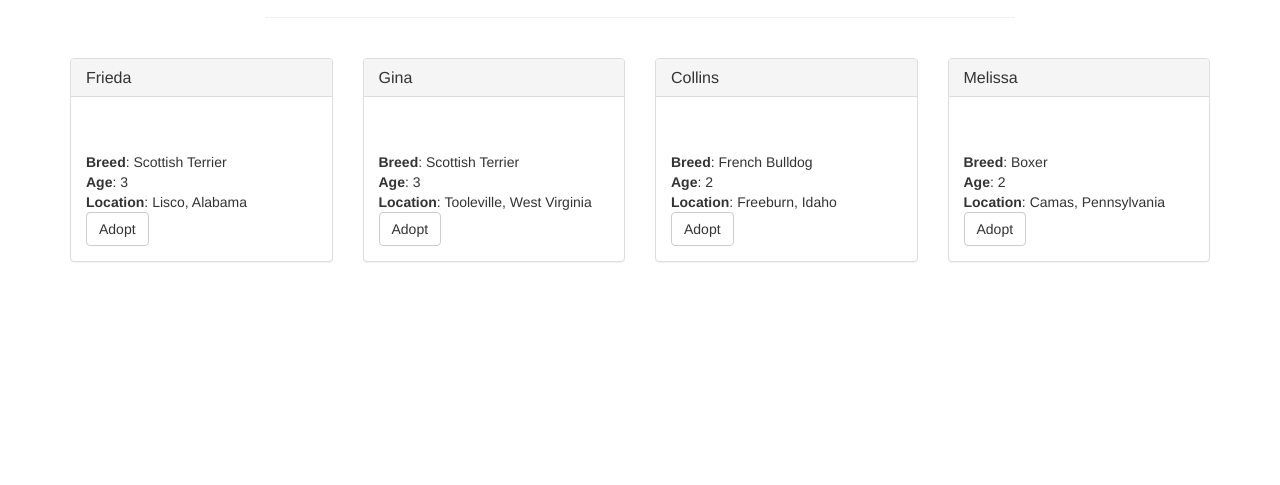
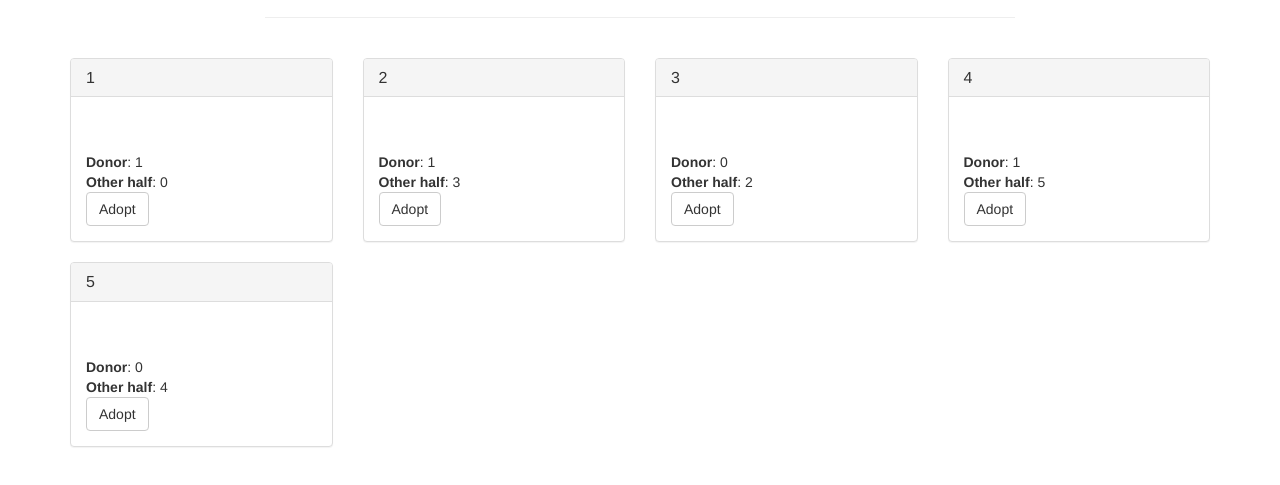
Before and after one commit to angelama214/bonemarrow, a website: page src/index.html in a window 1280 px wide. Shown: the part 63-548 px from the top of the page. Drawn offline with nearby package versions, Linux system fonts and the light colour scheme; files whose address does not match are found by name.

Commit message:
pairs.json

```diff
--- a/src/index.html
+++ b/src/index.html
@@ -41,9 +41,8 @@
           <div class="panel-body">
             <br/><br/>
 
-            <strong>Breed</strong>: <span class="pet-breed">Golden Retriever</span><br/>
-            <strong>Age</strong>: <span class="pet-age">3</span><br/>
-            <strong>Location</strong>: <span class="pet-location">Warren, MI</span><br/>
+            <strong>Donor</strong>: <span class="donor">3</span><br/>
+            <strong>Other half</strong>: <span class="otherhalf">YAY</span><br/>
 
 <!--             <strong>Donee ID</strong>: <span class="donee-id">Donee ID</span><br/>
             <strong>Donor ID</strong>: <span class="donor-id">Donor ID</span><br/>
--- a/src/js/app.js
+++ b/src/js/app.js
@@ -4,7 +4,7 @@ App = {
 
   init: function() {
     // Load pets.
-    $.getJSON('../pets.json', function(data) {
+    $.getJSON('../people.json', function(data) {
       var petsRow = $('#petsRow');
       var petTemplate = $('#petTemplate');
 
@@ -13,11 +13,11 @@ App = {
         // petTemplate.find('.donor-id').text(data[i].donor_id);
         // petTemplate.find('.donee-id').text(data[i].donee_id);
         // petTemplate.find('.btn-adopt').attr('data-id', data[i].id);
-        petTemplate.find('.panel-title').text(data[i].name);
+        petTemplate.find('.panel-title').text(data[i].id);
 
-        petTemplate.find('.pet-breed').text(data[i].breed);
-        petTemplate.find('.pet-age').text(data[i].age);
-        petTemplate.find('.pet-location').text(data[i].location);
+        petTemplate.find('.donor').text(data[i].donor);
+        petTemplate.find('.otherhalf').text(data[i].otherhalf);
+
         petTemplate.find('.btn-adopt').attr('data-id', data[i].id);
 
         petsRow.append(petTemplate.html());
--- a/src/people.json
+++ b/src/people.json
@@ -5,7 +5,7 @@
     "otherhalf": 0,
     "blood": "O",
     "HLA_tri1": "A1_B7_DR14",
-    "HLA_tri2": "A32_B35_DR15",
+    "HLA_tri2": "A32_B35_DR15"
   },
 
   {
```
Also changed, not shown: 2 other files.
